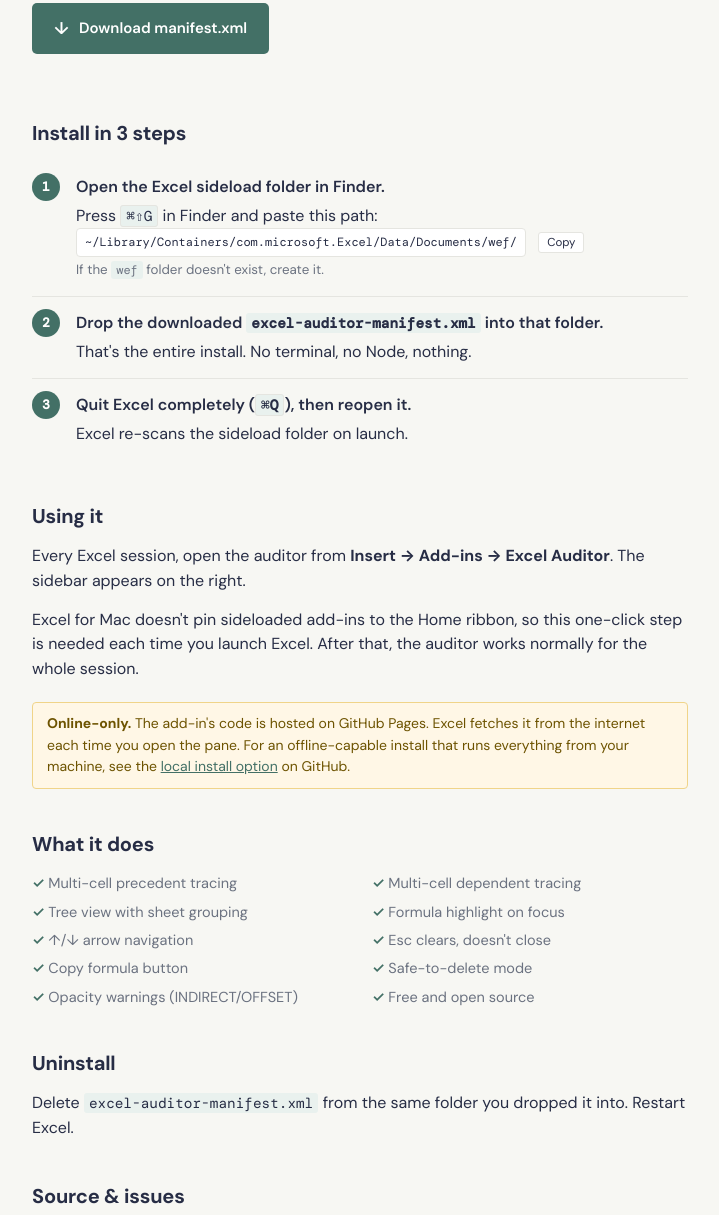
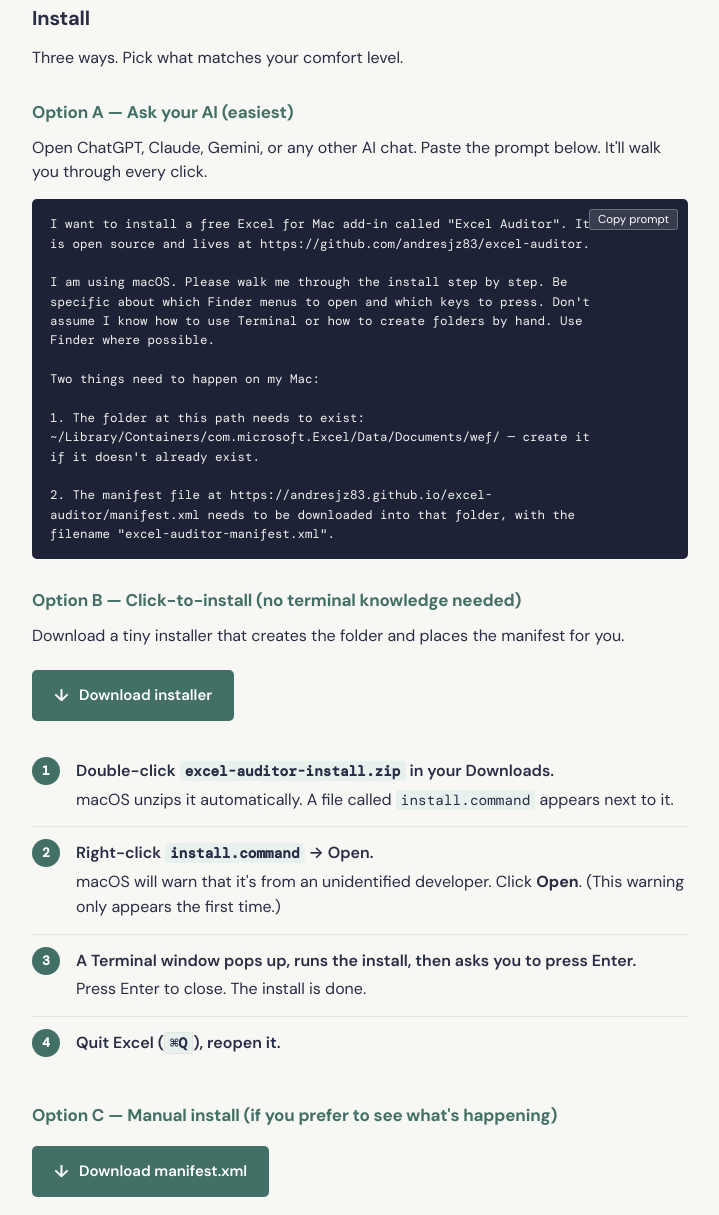
Before and after one commit to andresjz83/excel-auditor, a website: page docs/index.html in a window 1280 px wide. Shown: the part 209-1424 px from the top of the page, without its empty margins (280-999 px from the left). Drawn offline with nearby package versions, Linux system fonts and the light colour scheme.

Commit message:
Add three install paths: AI chat prompt, .command installer, manual
- Option A: a copy-pasteable prompt for chat AIs (ChatGPT/Claude/Gemini) that walks the user through the install. Optimized for chat AIs since most users won't have agentic tools like Claude Code or Cursor.
- Option B: a downloadable install.zip → install.command that auto-creates the wef folder, downloads the manifest, and places it. Single 'right-click → Open' Gatekeeper bypass.
- Option C: clearer manual instructions, using the parent Documents folder (which exists for any Excel user) and explicit 'create the wef folder if missing' guidance.

```diff
--- a/docs/index.html
+++ b/docs/index.html
@@ -68,6 +68,23 @@
     }
     .copy-btn:hover { background: var(--accent-soft); border-color: var(--accent); }
     .warn { background: var(--warn-bg); border: 1px solid var(--warn-border); color: var(--warn-text); padding: 10px 14px; border-radius: 4px; font-size: 14px; margin: 20px 0; }
+    h3 { font-size: 17px; margin: 28px 0 10px; letter-spacing: -0.01em; color: var(--accent); }
+    .prompt-block { position: relative; margin: 0 0 16px; }
+    .prompt-block pre {
+      background: #1d2237; color: #f0f0ec;
+      padding: 16px 18px; padding-right: 92px;
+      border-radius: 5px; overflow: auto; max-height: 360px;
+      font-family: "DM Mono", ui-monospace, Menlo, monospace;
+      font-size: 12.5px; line-height: 1.55;
+      white-space: pre-wrap; word-break: break-word;
+      margin: 0;
+    }
+    .copy-prompt {
+      position: absolute; top: 10px; right: 10px;
+      background: rgba(255,255,255,0.12); color: white;
+      border: 1px solid rgba(255,255,255,0.25);
+    }
+    .copy-prompt:hover { background: rgba(255,255,255,0.2); border-color: rgba(255,255,255,0.4); }
     .features { display: grid; grid-template-columns: 1fr 1fr; gap: 6px 24px; margin: 12px 0 28px; padding: 0; list-style: none; font-size: 14.5px; color: var(--muted); }
     .features li::before { content: "✓ "; color: var(--accent); font-weight: 600; }
     footer { margin-top: 56px; padding-top: 24px; border-top: 1px solid var(--line); font-size: 13px; color: var(--muted); }
@@ -78,28 +95,76 @@
   <h1>Excel Auditor</h1>
   <p class="tagline">Free Office.js add-in for Excel on Mac. Audit precedents, dependents, and formula chains across an entire workbook.</p>
 
-  <a class="download" href="manifest.xml" download="excel-auditor-manifest.xml">Download manifest.xml</a>
+  <h2>Install</h2>
+  <p>Three ways. Pick what matches your comfort level.</p>
 
-  <h2>Install in 3 steps</h2>
+  <h3>Option A — Ask your AI (easiest)</h3>
+  <p>Open ChatGPT, Claude, Gemini, or any other AI chat. Paste the prompt below. It'll walk you through every click.</p>
+  <div class="prompt-block">
+    <pre id="ai-prompt">I want to install a free Excel for Mac add-in called "Excel Auditor". It is open source and lives at https://github.com/andresjz83/excel-auditor.
+
+I am using macOS. Please walk me through the install step by step. Be specific about which Finder menus to open and which keys to press. Don't assume I know how to use Terminal or how to create folders by hand. Use Finder where possible.
+
+Two things need to happen on my Mac:
+
+1. The folder at this path needs to exist: ~/Library/Containers/com.microsoft.Excel/Data/Documents/wef/ — create it if it doesn't already exist.
+
+2. The manifest file at https://andresjz83.github.io/excel-auditor/manifest.xml needs to be downloaded into that folder, with the filename "excel-auditor-manifest.xml".
+
+After those two things:
+- I quit Excel fully (Cmd+Q) and reopen it.
+- I open the auditor each Excel session via Insert → Add-ins → Excel Auditor in Excel's menu bar.
+
+(If you happen to be a coding agent like Claude Code or Cursor with access to my computer, feel free to just run the install yourself. Otherwise walk me through it in chat.)</pre>
+    <button class="copy-btn copy-prompt" data-copy-target="ai-prompt">Copy prompt</button>
+  </div>
+
+  <h3>Option B — Click-to-install (no terminal knowledge needed)</h3>
+  <p>Download a tiny installer that creates the folder and places the manifest for you.</p>
+  <a class="download" href="install.zip" download="excel-auditor-install.zip">Download installer</a>
   <ol class="steps">
     <li>
-      <div class="step-title">Open the Excel sideload folder in Finder.</div>
+      <div class="step-title">Double-click <code>excel-auditor-install.zip</code> in your Downloads.</div>
+      <div>macOS unzips it automatically. A file called <code>install.command</code> appears next to it.</div>
+    </li>
+    <li>
+      <div class="step-title">Right-click <code>install.command</code> → Open.</div>
+      <div>macOS will warn that it's from an unidentified developer. Click <strong>Open</strong>. (This warning only appears the first time.)</div>
+    </li>
+    <li>
+      <div class="step-title">A Terminal window pops up, runs the install, then asks you to press Enter.</div>
+      <div>Press Enter to close. The install is done.</div>
+    </li>
+    <li>
+      <div class="step-title">Quit Excel (<kbd>⌘Q</kbd>), reopen it.</div>
+    </li>
+  </ol>
+
+  <h3>Option C — Manual install (if you prefer to see what's happening)</h3>
+  <a class="download" href="manifest.xml" download="excel-auditor-manifest.xml">Download manifest.xml</a>
+  <ol class="steps">
+    <li>
+      <div class="step-title">Open Finder. Press <kbd>⌘⇧G</kbd>.</div>
       <div>
-        Press <kbd>⌘⇧G</kbd> in Finder and paste this path:
+        A path bar appears. Paste this exact path and press Enter:
         <br>
-        <span class="path-pill" id="wef-path">~/Library/Containers/com.microsoft.Excel/Data/Documents/wef/</span>
-        <button class="copy-btn" data-copy="~/Library/Containers/com.microsoft.Excel/Data/Documents/wef/">Copy</button>
-        <br>
-        <small style="color: var(--muted);">If the <code>wef</code> folder doesn't exist, create it.</small>
+        <span class="path-pill">~/Library/Containers/com.microsoft.Excel/Data/Documents/</span>
+        <button class="copy-btn" data-copy="~/Library/Containers/com.microsoft.Excel/Data/Documents/">Copy</button>
       </div>
     </li>
     <li>
-      <div class="step-title">Drop the downloaded <code>excel-auditor-manifest.xml</code> into that folder.</div>
-      <div>That's the entire install. No terminal, no Node, nothing.</div>
+      <div class="step-title">Look for a folder named <code>wef</code> inside this folder.</div>
+      <div>
+        <strong>If you see it:</strong> double-click to open it.
+        <br>
+        <strong>If you don't see it:</strong> right-click inside the Finder window (on the empty white area) → <strong>New Folder</strong> → name the folder <code>wef</code> (lowercase, no spaces). Then double-click into it.
+      </div>
     </li>
     <li>
-      <div class="step-title">Quit Excel completely (<kbd>⌘Q</kbd>), then reopen it.</div>
-      <div>Excel re-scans the sideload folder on launch.</div>
+      <div class="step-title">Drag the downloaded <code>excel-auditor-manifest.xml</code> into the wef folder.</div>
+    </li>
+    <li>
+      <div class="step-title">Quit Excel (<kbd>⌘Q</kbd>), reopen it.</div>
     </li>
   </ol>
 
@@ -157,7 +222,11 @@
   document.querySelectorAll(".copy-btn").forEach((btn) => {
     btn.addEventListener("click", async (e) => {
       e.preventDefault();
-      const text = btn.dataset.copy || "";
+      let text = btn.dataset.copy || "";
+      if (!text && btn.dataset.copyTarget) {
+        const target = document.getElementById(btn.dataset.copyTarget);
+        text = target ? target.textContent : "";
+      }
       const original = btn.textContent;
       let ok = false;
       try {
```
Also changed, not shown: 2 other files.
